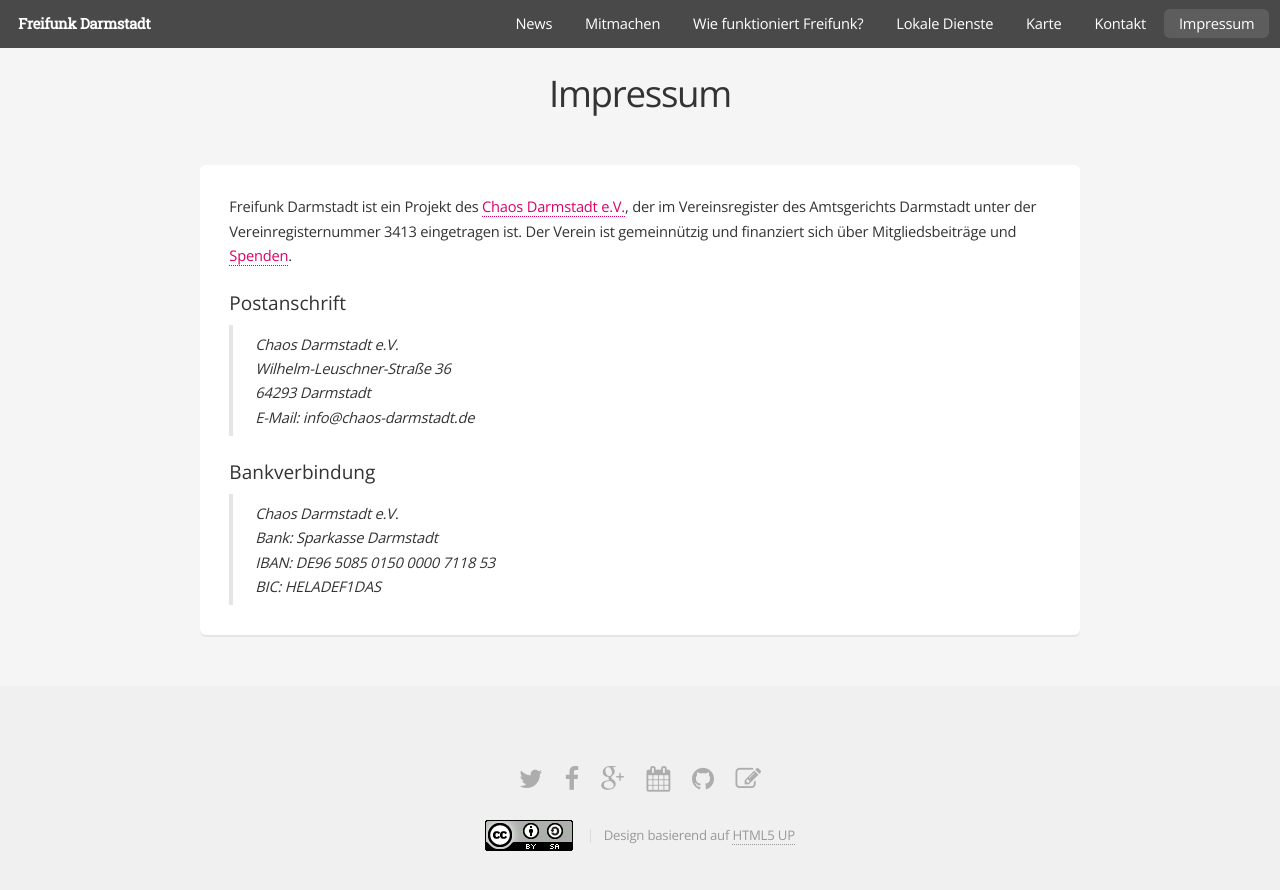
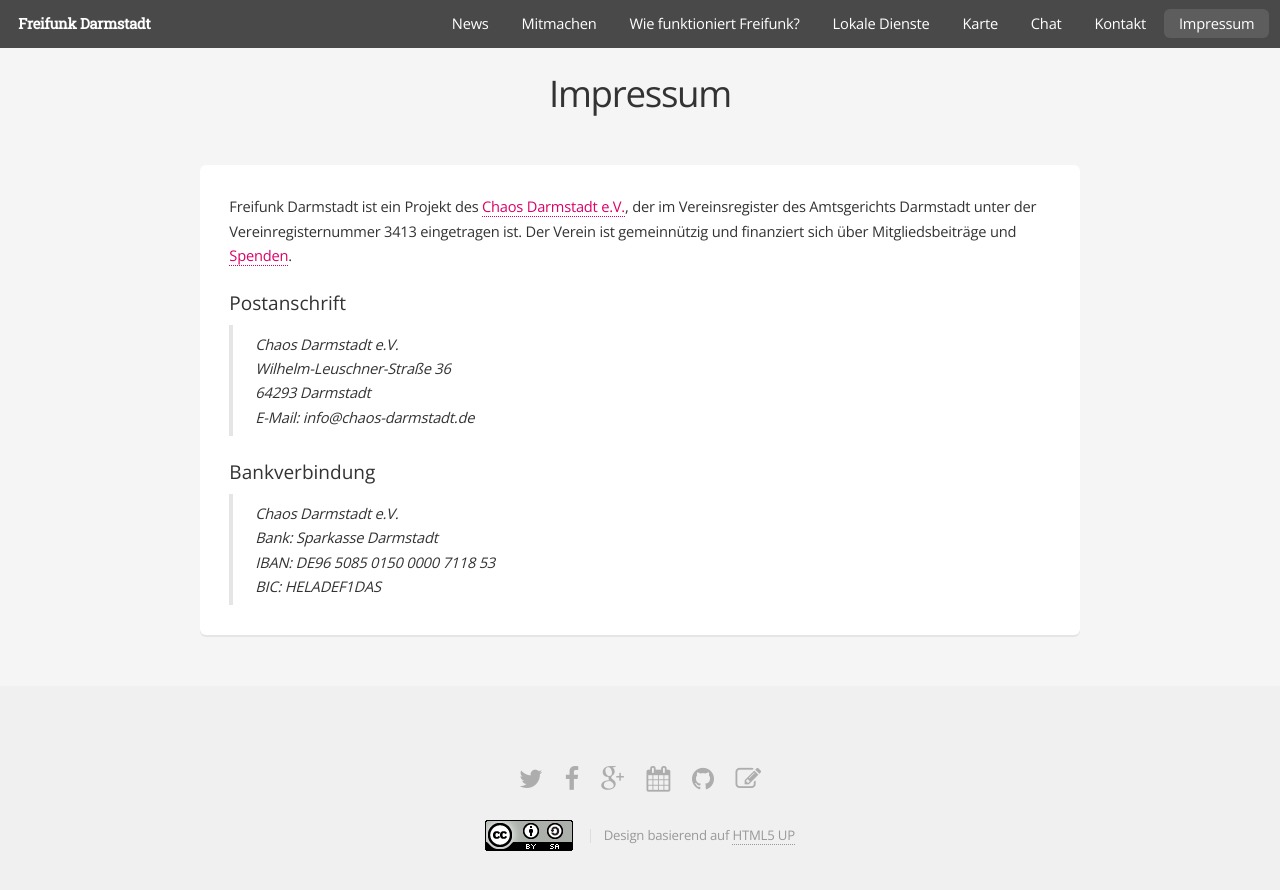
Before and after one commit to mdrenger/darmstadt.freifunk.net, a Jekyll site: the page built from pages/impressum.md, in a window 1280 px wide and 941 px high. Shown: the top 890 px of the window. Built offline with Jekyll 4.4.1, drawn with Linux system fonts in a browser that asks for light colours.

Commit message:
move chat to own page

```diff
--- a/_includes/header.html
+++ b/_includes/header.html
@@ -5,14 +5,25 @@
         {% assign nav_pages = (site.pages | where: 'main_menu', true | sort: 'weight') %}
         {% for p in nav_pages %}
           {% if p.title %}
-			<li><a class="page-link{% if p.top_url == page.top_url %} active{% endif %}" href="{{ p.top_url | prepend: site.baseurl }}">{{ p.title }}</a>	{% if p.sub_menu %}
-					<ul>{% assign sub_pages = (site.pages | where: 'top_url', p.url| sort: 'sub_weight') %}
-						<li><a class="page-link active" href="https://chat.darmstadt.freifunk.net/">Chat</a></li>
-					{% for s in sub_pages %}
-						{% if s.title != p.title %}
-						<li><a class="page-link{% if s.url == page.url %} active{% endif %}" href="{{ s.url | prepend: site.baseurl }}">{{ s.title }}</a></li>
+					<li>
+						<a class="page-link{% if p.top_url == page.top_url %} active{% endif %}" href="{{ p.top_url | prepend: site.baseurl }}">
+							{{ p.title }}
+						</a>
+						{% if p.sub_menu %}
+							<ul>
+								{% assign sub_pages = (site.pages | where: 'top_url', p.url | sort: 'sub_weight') %}
+								{% for s in sub_pages %}
+									{% if s.title != p.title %}
+										<li>
+											<a class="page-link{% if s.url == page.url %} active{% endif %}" href="{{ s.url | prepend: site.baseurl }}">
+												{{ s.title }}
+											</a>
+										</li>
+									{% endif %}
+								{% endfor %}
+							</ul>
 						{% endif %}
-					{% endfor %}</ul>{% endif %}</li>
+					</li>
           {% endif %}
         {% endfor %}
         </ul>
--- a/pages/kontakt.html
+++ b/pages/kontakt.html
@@ -3,7 +3,7 @@
 permalink: /kontakt/
 top_url: /kontakt/
 main_menu: true
-weight: 6
+weight: 7
 layout:
 ---
 
```
Also changed, not shown: pages/chat.html (added, +13 -0 lines), pages/impressum.md (+1 -1 lines).
